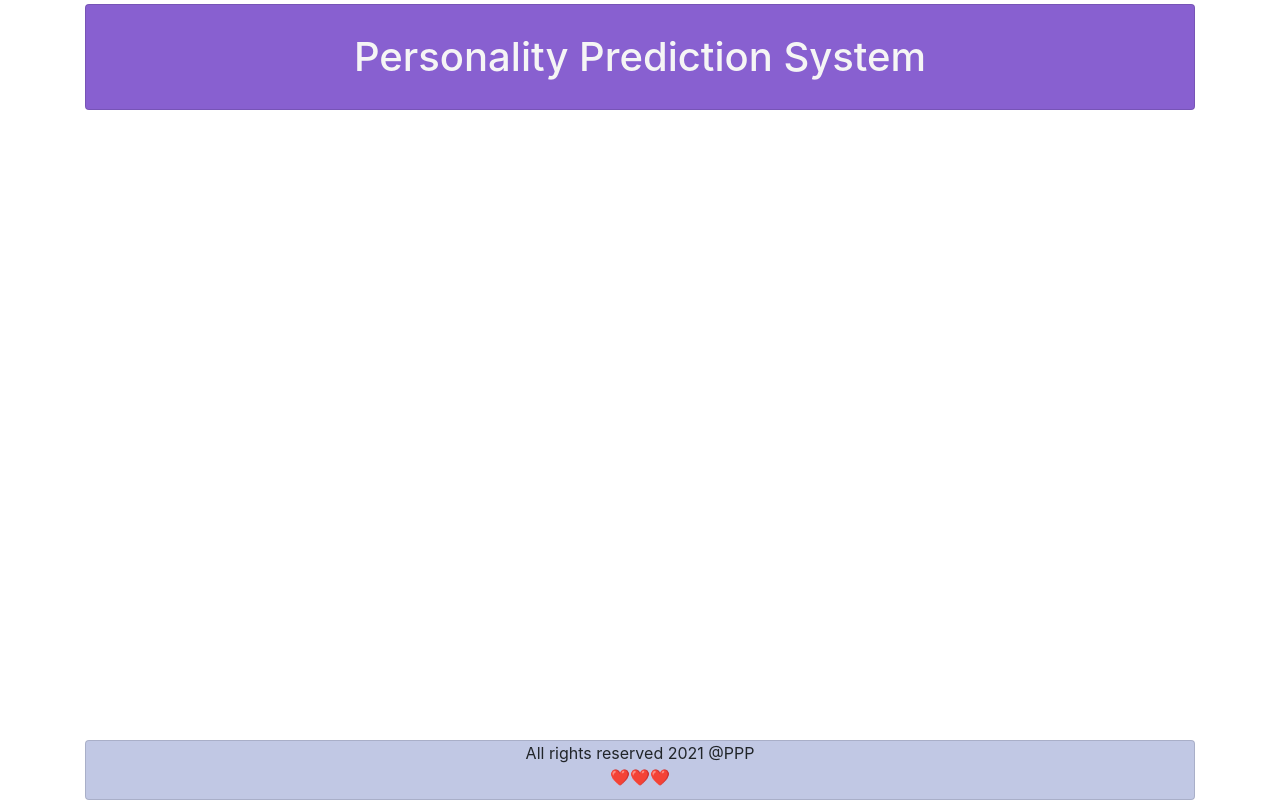
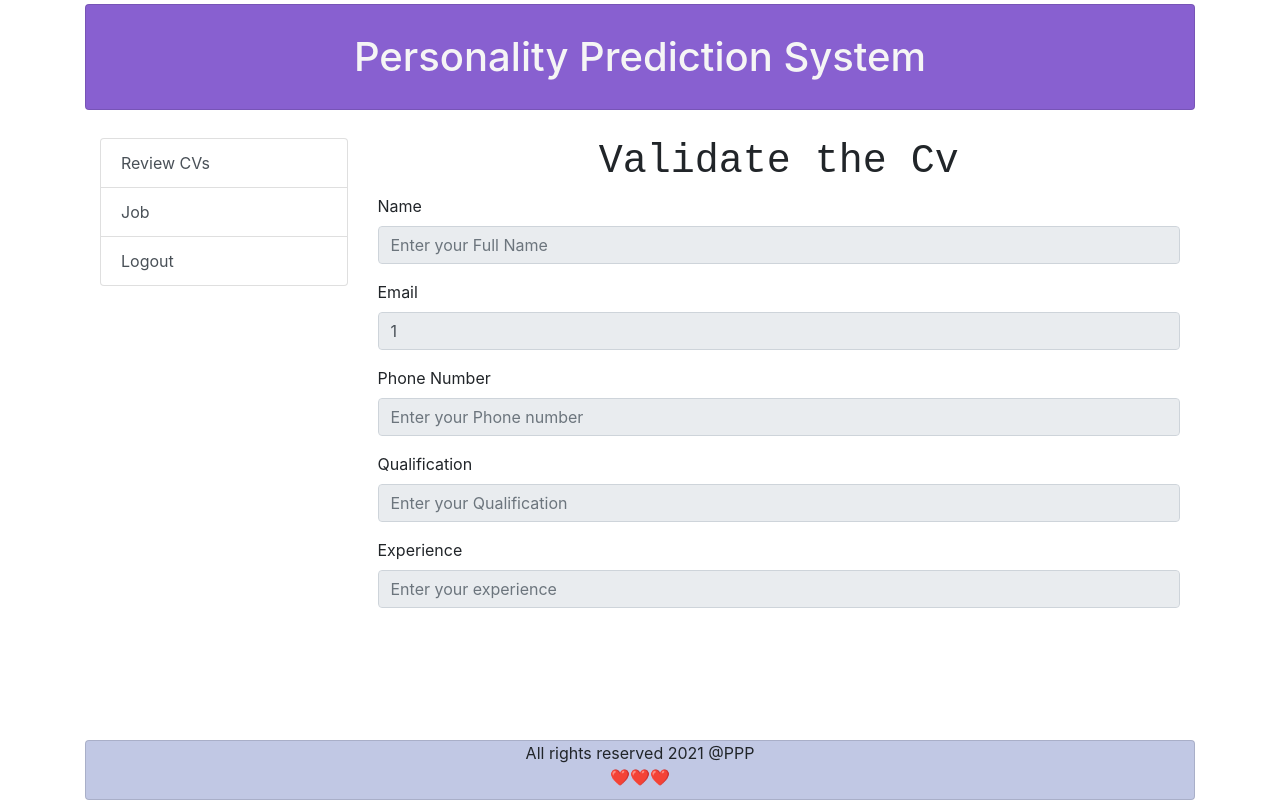
Before and after one commit to musku301999/PersonalityPredictionSystem, a React (Create React App) app: page /validate-cv/1 in a window 1280 px wide. Built offline with nearby package versions, Linux system fonts and the light colour scheme; no server answers; sample sign-in values are in the browser's storage; the HTML template or start-up script is replaced by a standard one.

Commit message:
apply job

```diff
--- a/src/App.js
+++ b/src/App.js
@@ -5,7 +5,8 @@ import CandidateHomeMenu from './components/CandidateHomeMenu';
 import CandidateHomePage from './components/CandidateHomePage';
 import CreateCv from './components/CreateCv';
 import ViewCv from './components/ViewCv';
-import UpdateCv from './components/UpdateCv'
+import UpdateCv from './components/UpdateCv';
+
 import {
   BrowserRouter as Router,
   Switch,
@@ -26,6 +27,7 @@ import CreateJob from './components/CreateJob';
 import UpdateJob from './components/UpdateJob';
 import Login from './components/Login';
 import Logout from './components/Logout';
+import AcceptRejectCv from './components/AcceptRejectCv';
 
 function App() {
 
@@ -44,6 +46,7 @@ function App() {
           <Route path="/apply-job" component={ApllyJobHere} exact></Route>
           <Route path="/admin" component={Home} exact></Route>
           <Route path="/cv" component={ReviewCv} exact></Route>
+          <Route path="/validate-cv/:email" component={AcceptRejectCv} exact></Route>
           <Route path="/job" component={JobList} exact></Route>
           <Route path="/create-job" component={CreateJob} exact></Route>
           <Route path="/updatejob/:id" component={UpdateJob} exact></Route>
--- a/src/components/AcceptRejectCv.js
+++ b/src/components/AcceptRejectCv.js
@@ -1,124 +1,287 @@
 import React, { Component } from 'react';
-import { Form, FormGroup, Input, Container, Button, Label, Col, Row } from 'reactstrap';
-import { ToastContainer, toast } from "react-toastify";
+
+
 import AppliedJobService from '../services/AppliedJobService';
+import { ToastContainer, toast } from 'react-toastify';
+import { Button, Form, FormGroup, Label, Input, FormText, Alert, Container, Col, Row } from 'reactstrap';
+import axios from 'axios';
+import baseUrl from '../services/BootApi'
+import CandidateHomeMenu from './CandidateHomeMenu'
+
+
+import { Redirect } from 'react-router-dom';
+
+import CandidateCvServices from '../services/CandidateCvServices';
+import AdminHomeMenu from './AdminHomeMenu';
+
 
 class AcceptRejectCv extends Component {
 
     constructor(props) {
         super(props)
+        const token = localStorage.getItem("token1")
+        let loggedIn = true;
+        if (token == null) {
+          loggedIn = false;
+        }
 
         this.state = {
-            id: this.props.match.params.id,
-            candEmail: '',
-            candSkill: '',
-            candQual: '',
-            candExp: '',
-            appliedJobDes: '',
-            appliedJobSkill: '',
-            appliedJobQual: '',
-            appliedJobExp: ''
+          candidateName: '',
+          email: this.props.match.params.email,
+          phoneNo: '',
+          qualification: '',
+          experience: '',
+          skill: '',
+          appliedjob: '',
+          result:'',
+          candidateNameError: '',
+          emailError: '',
+          phoneNoError: '',
+          phoneNoLengthError: '',
+          qualificationError: '',
+          experienceError: '',
+          skillError: '',
+          appliedjobError: '',
+          resultError:'',
+
+          loggedIn
+
+
+
+
+        }
+
+        this.candidateNameChangeHandler = this.candidateNameChangeHandler.bind(this);
+        this.emailChangeHandler = this.emailChangeHandler.bind(this);
+        this.phoneNoChangeHandler = this.phoneNoChangeHandler.bind(this);
+        this.qualChangeHandler = this.qualificationChangeHandler.bind(this);
+        this.experienceChangeHandler = this.experienceChangeHandler.bind(this);
+        this.skillChangeHandler = this.skillChangeHandler.bind(this);
+        this.appliedjobChangeHandler = this.appliedjobChangeHandler.bind(this);
+        this.resultChangeHandler = this.resultChangeHandler.bind(this);
+
+        this.updateCv = this.updateCv.bind(this);
+
+      }
+      componentDidMount() {
+        CandidateCvServices.getCvByEmail(this.state.email).then((res) => {
+          let cv = res.data;
+          this.setState({
+            candidateName: cv.candidateName,
+            email: cv.email,
+            phoneNo: cv.phoneNo,
+
+            qualification: cv.qualification,
+            experience: cv.experience,
+            skill: cv.skill,
+            appliedjob: cv.appliedjob,
+            result: cv.result
+
+          })
+        })
+
+      }
+
+
+      validate = () => {
+        const validEmailRegex =
+          RegExp(/^(([^<>()\[\]\.,;:\s@\"]+(\.[^<>()\[\]\.,;:\s@\"]+)*)|(\".+\"))@(([^<>()[\]\.,;:\s@\"]+\.)+[^<>()[\]\.,;:\s@\"]{2,})$/i);
+        let candidateNameError = '';
+        let emailError = '';
+        let phoneNoError = '';
+        let phoneNoLengthError = '';
+        let qualificationError = '';
+        let experienceError = '';
+        let skillError = '';
+        let appliedjobError = '';
+        let resultError = '';
+        if (!this.state.candidateName) {
+          candidateNameError = "Name cannot be blank";
+        }
+        if (!validEmailRegex.test(this.state.email)) {
+          emailError = "Invalid email";
+        }
+        if (!this.state.phoneNo) {
+          phoneNoError = "Number cannot be blank";
+        }
+        if (!this.state.qualification) {
+          qualificationError = "Qualification cannot be blank";
+        }
+        if (!this.state.experience) {
+          experienceError = "Experience cannot be blank";
+        }
+        if (!this.state.skill) {
+          skillError = "Skill cannot be blank";
+        }
+        if (!this.state.appliedjob) {
+          appliedjobError = "You cannot create your cv without applying for a job!";
+        }
+        if (!this.state.result) {
+            resultError = "Please validate the cv with yes or no";
+          }
+
+        if (this.state.phoneNo.length != 10) {
+          phoneNoLengthError = "Mobile number should be of 10 digits"
+        }
+
+        if (emailError || candidateNameError || phoneNoError || qualificationError || experienceError || skillError || appliedjobError ||resultError|| phoneNoLengthError) {
+          this.setState({ emailError, candidateNameError, phoneNoError, qualificationError, experienceError, skillError,appliedjobError,resultError, phoneNoLengthError });
+          return false;
+        }
+        return true;
+
+      }
+
+
+      updateCv = (e) => {
+        e.preventDefault();
+        const isValid = this.validate();
+        let cv = {
+          candidateName: this.state.candidateName, email: this.state.email,
+          phoneNo: this.state.phoneNo, experience: this.state.experience,
+          qualification: this.state.qualification, skill: this.state.skill,
+          appliedjob: this.state.appliedjob,
+          result: this.state.result
+        };
+        if (isValid) {
+          console.log("cv:" + JSON.stringify(cv));
+
+
+          CandidateCvServices.updateCv(cv, this.state.email).then(res => {
+            this.props.history.push('/validate-cv')
+            toast.success("Cv updated succesfully.")
+            this.cancel();
+
+
+          }, error => {
+            toast.error("You cannot create cv with same email! ")
+            this.cancel();
+          });
         }
       }
 
-    componentDidMount() {
+      candidateNameChangeHandler(event) {
+        this.setState({ candidateName: event.target.value });
 
-        AppliedJobService.getAppliedJobById(this.state.id).then(res => {
-            let applicant = res.data;
-            this.setState({
-                candEmail: applicant.candEmail,
-                candSkill: applicant.candSkill,
-                candQual: applicant.candQual,
-                candExp: applicant.candExp,
-                appliedJobDes: applicant.appliedJobDes,
-                appliedJobSkill: applicant.appliedJobSkill,
-                appliedJobQual: applicant.appliedJobQual,
-                appliedJobExp: applicant.appliedJobExp
-            });
-        })
+      }
+      emailChangeHandler(event) {
+        this.setState({ email: event.target.value });
+      }
+      phoneNoChangeHandler(event) {
+        this.setState({ phoneNo: event.target.value });
+      }
+      qualificationChangeHandler(event) {
+        this.setState({ qualification: event.target.value });
+      }
+      experienceChangeHandler(event) {
+        this.setState({ experience: event.target.value });
+      }
+      skillChangeHandler(event) {
+        this.setState({ skill: event.target.value });
+      }
+      appliedjobChangeHandler(event) {
+        this.setState({ appliedjob: event.target.value });
+      }
+      resultChangeHandler(event) {
+        this.setState({ result: event.target.value });
+      }
+      cancel() {
+        this.props.history.push('/cv');
       }
 
+
       render() {
+        if(this.state.loggedIn==false){
+          return <Redirect to="/admin-login" />
 
-        const handleBtnA = () => {
-            toast.success("Applicant has been accepted :)", {
-                position: 'top-center'
-            });
-        };
+      }
+        return (
+          <div>
+            <Container>
+              <Row>
+                <Col md={3}>
+                  <AdminHomeMenu />
+                </Col>
+                <Col md={9}>
+                  <div style={{ 'position': 'relative', 'overflowY': 'auto', 'height': '60vh', 'display': 'block' }}>
 
-        const handleBtnR = () => {
-            toast.error("Applicant has been rejected :(", {
-                position: 'top-center'
-            });
-        };
+                    <div>
+                      <div style={{ textAlign: "center", fontFamily: "monospace" }}>
+                        <h1> Validate the Cv</h1>
+                      </div>
 
-        return (
-            <div style={{ height: '60vh', borderStyle: 'groove', borderWidth: '1px' }}>
-                <Form className='mt-3'>
-                    <FormGroup row className='ml-5'>
-                        <Label for='candidateEmail' sm={3}>Candidate Email</Label>
-                        <Col sm={8}>
-                            <Input name="candEmail" value={this.state.candEmail} readOnly></Input>
-                        </Col>
+                      <Form id="form">
+
+                        <FormGroup>
+                          <Label for="name">Name</Label>
+                          <Input type="text" name="name" id="name" placeholder="Enter your Full Name" readOnly
+                            value={this.state.candidateName} onChange={this.candidateNameChangeHandler} />
+                          <div style={{ color: "red" }}>{this.state.candidateNameError}</div>
                         </FormGroup>
-                    <FormGroup row className='mt-4 ml-5'>
-                        <Label for='appliedJobDesc' sm={3}>Applied for Job</Label>
-                        <Col sm={8}>
-                            <Input name="appliedJobDes" value={this.state.appliedJobDes} readOnly></Input>
-                        </Col>
+                        <FormGroup>
+                          <Label for="email">Email</Label>
+                          <Input type="email" name="email" id="email" placeholder="Enter your Email" readOnly
+                            value={this.state.email} onChange={this.emailChangeHandler} />
+                          <div style={{ color: "red" }}>{this.state.emailError}</div>
                         </FormGroup>
-                    <Row form className='mt-4'>
-                        <Col md={3}>
-                            <Label>Required Qualification</Label>
-                        </Col>
-                        <Col md={3}>
-                            <Input name="appliedJobQual" value={this.state.appliedJobQual} readOnly></Input>
-                        </Col>
-                        <Col md={3}>
-                            <Label>Candidate Qualification</Label>
-                        </Col>
-                        <Col md={3}>
-                            <Input name="candQual" value={this.state.candQual} readOnly></Input>
+                        <FormGroup>
+                          <Label for="number">Phone Number</Label>
+                          <Input type="number" name="number" id="number" placeholder="Enter your Phone number" readOnly
+                            value={this.state.phoneNo} onChange={this.phoneNoChangeHandler} />
+                          <div style={{ color: "red" }} >{this.state.phoneNoError}</div>
+                          <div style={{ color: "red" }} >{this.state.phoneNoLengthError}</div>
+                        </FormGroup>
+
+                        <FormGroup>
+                          <Label for="qual">Qualification</Label>
+                          <Input type="text" name="qual" id="qual" placeholder="Enter your Qualification" readOnly
+                            value={this.state.qualification} onChange={this.qualificationChangeHandler} />
+
+                          <div style={{ color: "red" }}>{this.state.qualificationError}</div>
+                        </FormGroup>
+                        <FormGroup>
+                          <Label for="exp">Experience</Label>
+                          <Input type="text" name="exp" id="exp" placeholder="Enter your experience" readOnly
+                            value={this.state.experience} onChange={this.experienceChangeHandler} />
+                          <div style={{ color: "red" }}>{this.state.experienceError}</div>
+                        </FormGroup>
+
+                        <FormGroup>
+                          <Label for="skill">Skills</Label>
+                          <Input type="text" name="skill" id="skill" placeholder="Enter your technical skills" readOnly
+                            value={this.state.skill} onChange={this.skillChangeHandler} />
+                          <div style={{ color: "red" }}>{this.state.skillError}</div>
+                        </FormGroup>
+
+                        <FormGroup>
+                        <Label for="appliedjob">Apply Job For </Label>
+                        <Input type="text" name="text" id="exampleText" placeholder="Enter the Job Position you want to apply for" readOnly
+                          value={this.state.appliedjob} onChange={this.appliedjobChangeHandler} />
+                        <div style={{ color: "red" }}>{this.state.appliedjobError}</div>
+                      </FormGroup>
+
+                      <FormGroup>
+                      <Label for="result"> Cv Status </Label>
+                      <Input type="text" name="text" id="exampleText" placeholder="Enter Accepted or Rejected to validate the cv"
+                        value={this.state.result} onChange={this.resultChangeHandler} />
+                      <div style={{ color: "red" }}>{this.state.resultError}</div>
+                    </FormGroup>
+
+
+                        <Button type="submit" color="info" onClick={this.updateCv}>Submit</Button>
+                        <Button color="danger ml-3" onClick={this.cancel.bind(this)}>Cancel</Button>
+
+
+                      </Form>
+                    </div>
+
+                  </div>
                 </Col>
               </Row>
-                    <Row form className='mt-4'>
-                        <Col md={3}>
-                            <Label>Required Skills</Label>
-                        </Col>
-                        <Col md={3}>
-                            <Input name="appliedJobSkill" value={this.state.appliedJobSkill} readOnly></Input>
-                        </Col>
-                        <Col md={3}>
-                            <Label>Candidate Skills</Label>
-                        </Col>
-                        <Col md={3}>
-                            <Input name="candSkill" value={this.state.candSkill} readOnly></Input>
-                        </Col>
-                    </Row>
-                    <Row form className='mt-4'>
-                        <Col md={3}>
-                            <Label>Required Experience</Label>
-                        </Col>
-                        <Col md={3}>
-                            <Input name="appliedJobExp" value={this.state.appliedJobExp} readOnly></Input>
-                        </Col>
-                        <Col md={3}>
-                            <Label>Candidate Experience</Label>
-                        </Col>
-                        <Col md={3}>
-                            <Input name="candExp" value={this.state.candExp} readOnly></Input>
-                        </Col>
-                    </Row>
-                </Form>
-                <ToastContainer />
-                <Container className='mt-3'>
-                    <br />
-                    <Button color="info" onClick={handleBtnA} >Accept</Button>
-                    <Button color="danger ml-3" onClick={handleBtnR} >Reject</Button>
             </Container>
           </div>
+
         );
       }
     }
-
 export default AcceptRejectCv;
--- a/src/components/ReviewCv.js
+++ b/src/components/ReviewCv.js
@@ -22,7 +22,10 @@ class ReviewCv extends Component {
 
         this.reviewCv = this.reviewCv.bind(this);
     }
+    editcv(email) {
+        this.props.history.push(`/validate-cv/${email}`);
 
+    }
     componentDidMount() {
         AppliedJobService.getCv().then(res => {
             this.setState({ applicants: res.data });
@@ -58,6 +61,7 @@ class ReviewCv extends Component {
                                                 <th>Candidate Experience</th>
                                                 <th>Skill</th>
                                                 <th>Applied for Job</th>
+                                                <th>Cv Status</th>
                                                 <th>Action</th>
                                             </tr>
                                         </thead>
@@ -73,9 +77,10 @@ class ReviewCv extends Component {
                                                     <td> {applicant.experience}</td>
                                                     <td> {applicant.skill}</td>
                                                     <td>{applicant.appliedjob}</td>
+                                                    <td>{applicant.result}</td>
                                                             <td>
                                                                 <Button color='info' outline size='sm'
-                                                                    onClick={() => this.reviewCv(applicant.applicantId)}> Review</Button>
+                                                                onClick={() => this.editcv(applicant.email)} > Review</Button>
                                                             </td>
                                                         </tr>
                                                 )
```
Lines whose indentation alone changed are shown as unchanged.
